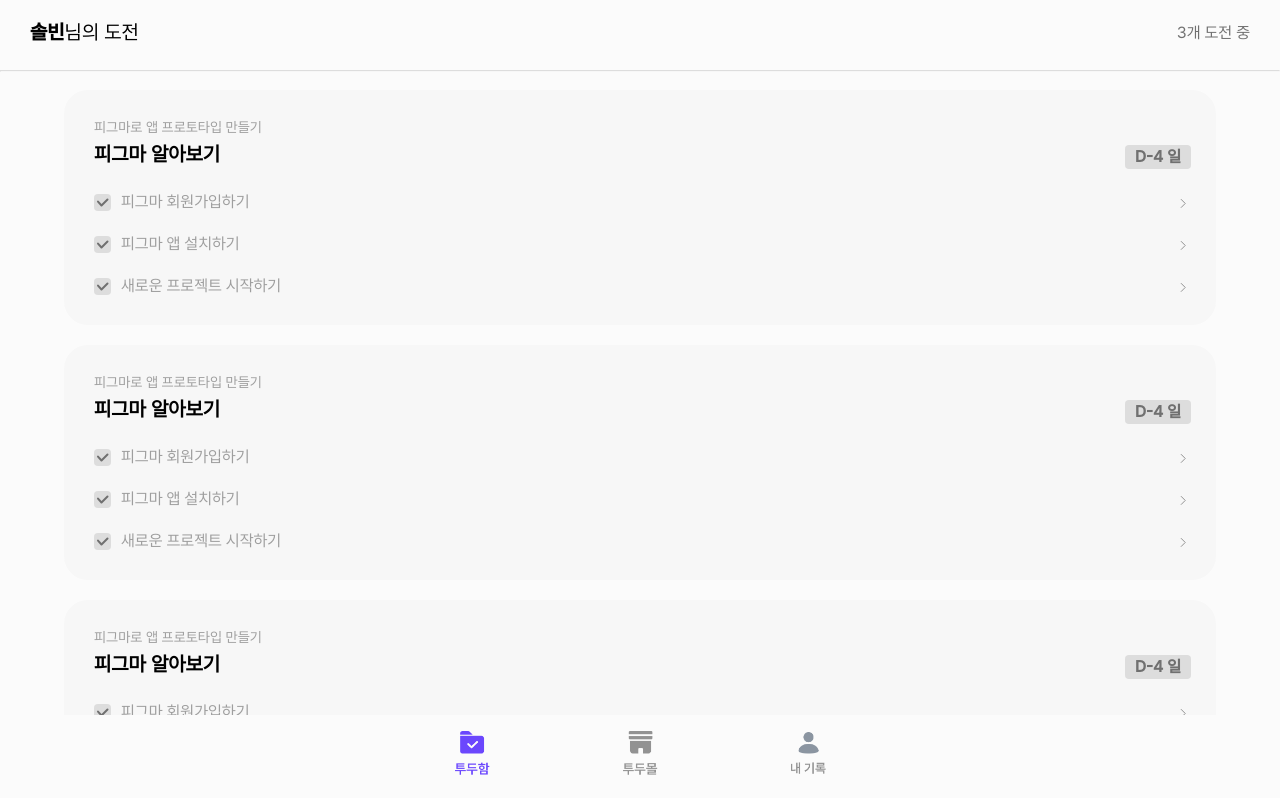
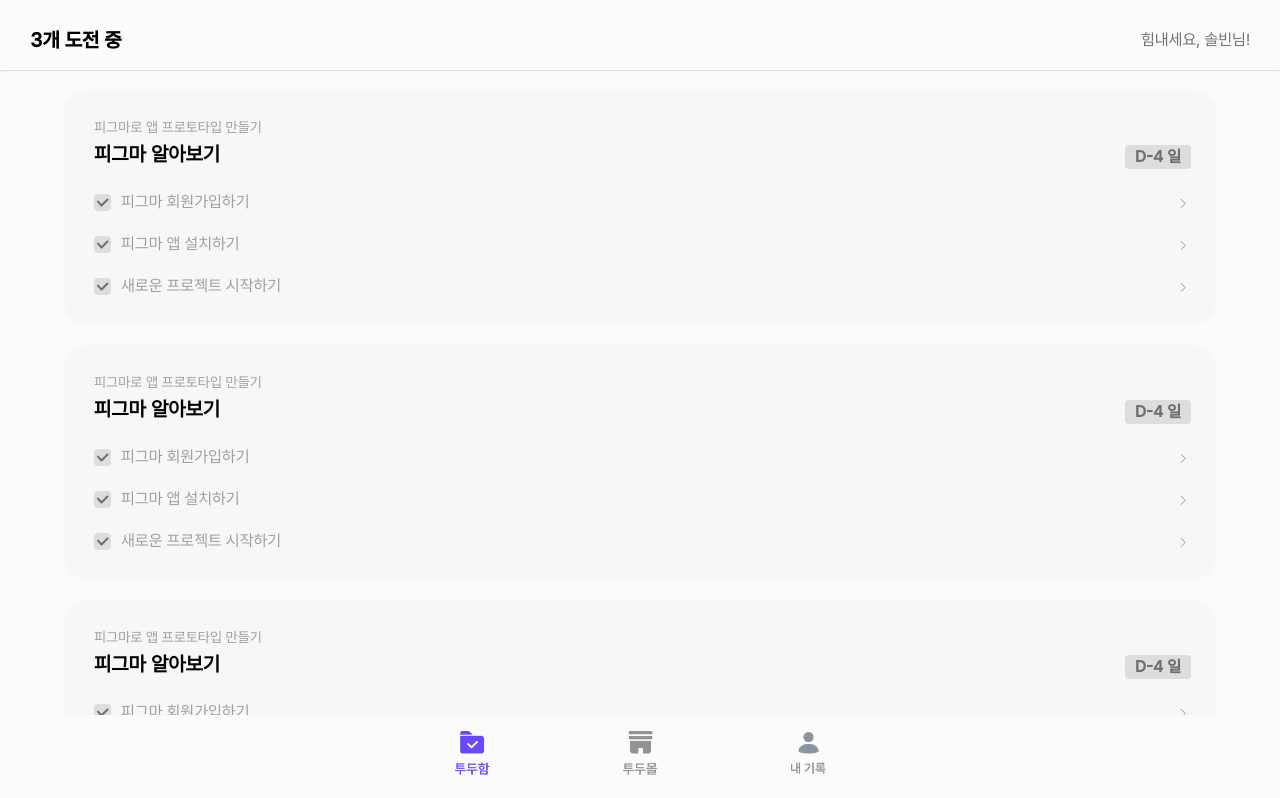
Before and after one commit to TodoMall/TodoMall_Client_Mobile, a React (Create React App) app: page /todobox in a window 1280 px wide. Shown: the top 798 px of the page. Built offline with nearby package versions, Linux system fonts and the light colour scheme.

Commit message:
style: todomall style fix

```diff
--- a/src/components/global/BottomNavBar.js
+++ b/src/components/global/BottomNavBar.js
@@ -4,7 +4,7 @@
 import constants from "../../constants";
 import { Link } from "react-router-dom";
 
-export default function BottomNavBar({ position }) {
+export default function BottomNavBar({ position, tooltip = false }) {
   const [current, setCurrent] = useState(position);
 
   return (
@@ -31,7 +31,7 @@
           component={Link}
           to="/todobox"
         />
-
+        {tooltip ? <div>Tooltip</div> : null}
         <NavBarButton
           icon={
             <>
@@ -90,3 +90,7 @@
 const NavBarButton = styled(BottomNavigationAction)`
   padding: 0px 12px 8px !important;
 `;
+
+const ToolTip = styled.div`
+  back
+`;
--- a/src/components/main/TodoBox/TodoBoxHeader.js
+++ b/src/components/main/TodoBox/TodoBoxHeader.js
@@ -5,10 +5,8 @@
   return (
     <>
       <TodoBoxHeaderContainer>
-        <TodoBoxHeaderName>
-          <span>솔빈</span>님의 도전
-        </TodoBoxHeaderName>
         <TodoBoxHeaderTry>3개 도전 중</TodoBoxHeaderTry>
+        <TodoBoxHeaderName>힘내세요, 솔빈님!</TodoBoxHeaderName>
         <TodoBoxDivider />
       </TodoBoxHeaderContainer>
     </>
@@ -23,6 +21,7 @@
   /* align-items: center; */
   padding: 0 30px;
   padding-top: 20px;
+  padding-bottom: 10px;
   position: fixed;
   z-index: 10000;
   background-color: #fbfbfb;
@@ -31,22 +30,25 @@
 const TodoBoxHeaderName = styled.p`
   font-family: "PretendardRegular";
   font-style: normal;
-  font-size: 20px;
-  color: #000000;
-  span {
-    font-family: "PretendardMedium";
-    font-weight: 1000;
-  }
+  font-weight: 500;
+  font-size: 16px;
+  line-height: 16px;
+  display: flex;
+  align-items: center;
+  text-align: right;
+
+  color: #707070;
 `;
 
 const TodoBoxHeaderTry = styled.p`
-  font-family: "PretendardRegular";
+  font-family: "PretendardMedium";
   font-style: normal;
-  font-weight: 500;
-  font-size: 16px;
-  line-height: 16px;
-  color: #707070;
-  padding-top: 5px;
+  font-weight: 700;
+  font-size: 20px;
+  line-height: 22px;
+  color: #000000;
+  display: flex;
+  align-items: center;
 `;
 
 const TodoBoxDivider = styled.hr`
--- a/src/components/plan/PlanDetail/PlanDetail.js
+++ b/src/components/plan/PlanDetail/PlanDetail.js
@@ -76,7 +76,7 @@
   background: #6b47fd;
   border-radius: 20px;
   max-width: 380px;
-  width: 120vw;
+  width: 90%;
   height: 52px;
   display: flex;
   align-items: center;
--- a/src/components/settings/Modals.js
+++ b/src/components/settings/Modals.js
@@ -15,6 +15,7 @@
         aria-labelledby="modal-title"
         open={visibleLogout}
         onClose={closeHandlerLogout}
+        width="90%"
       >
         <ModalImage src="/images/modal_image.svg" />
         <ModalTitle>정말 로그아웃 하실 건가요?</ModalTitle>
@@ -39,7 +40,14 @@
         </ModalDetail>
         <ModalButton>
           <Button color="#D10B0B" title="탈퇴" width={45} />
-          <Button title="취소" color="#EDEDED" width={45} />
+          <CancelButton
+            title="취소"
+            color="#EDEDED"
+            width={45}
+            onClick={() => {
+              closeHandlerDelete();
+            }}
+          />
         </ModalButton>
       </Modal>
     </>
@@ -75,6 +83,18 @@
   gap: 10px;
 `;
 
+const CancelButton = styled.div`
+  font-family: "PretendardMedium";
+  height: 60px;
+  border-radius: 30px;
+  justify-content: center;
+  align-items: center;
+  display: flex;
+  font-size: 18px;
+  margin-top: 40px;
+  text-align: center;
+`;
+
 const ModalImage = styled.img``;
 
 export default Modals;
```
Also changed, not shown: 67 other files (tests, documents, lock files or other folders).
